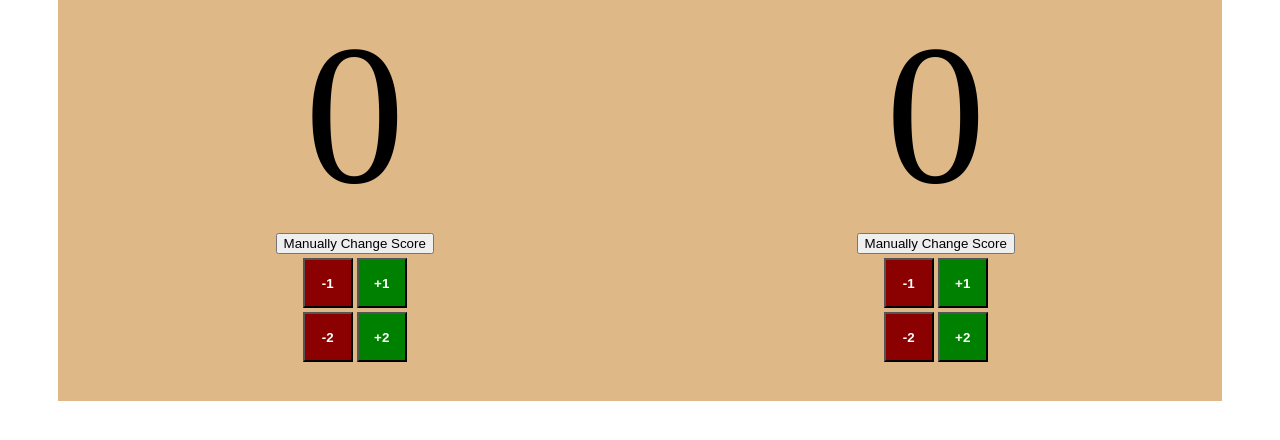
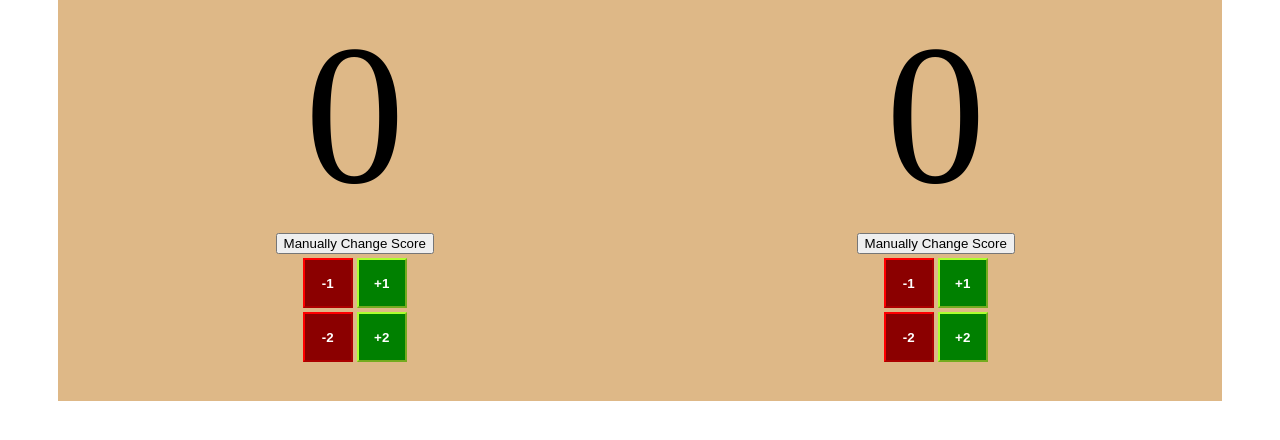
Before and after one commit to gtisarius/Academic-Allstars-Scoreboard, a plain HTML site: page index.html in a window 1280 px wide. Shown: the part 302-742 px from the top of the page. Drawn offline with Linux system fonts and the light colour scheme.

Commit message:
Colored buttons!

```diff
--- a/styles.css
+++ b/styles.css
@@ -38,12 +38,14 @@
     height: 50px;
     width: 50px;
     background-color: darkred;
-    color:white
+    color:white;
+    border-color: red;
 }
 
 .wScoreBtns {
     height: 50px;
     width: 50px;
     background-color: green;
-    color:white
+    color:white;
+    border-color:greenyellow
 }
```
